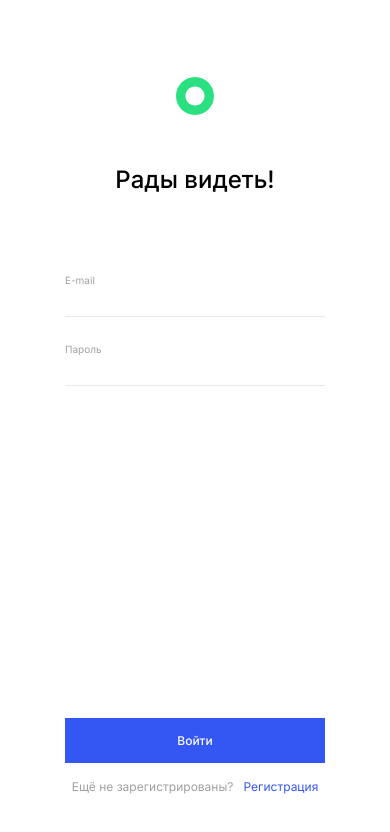
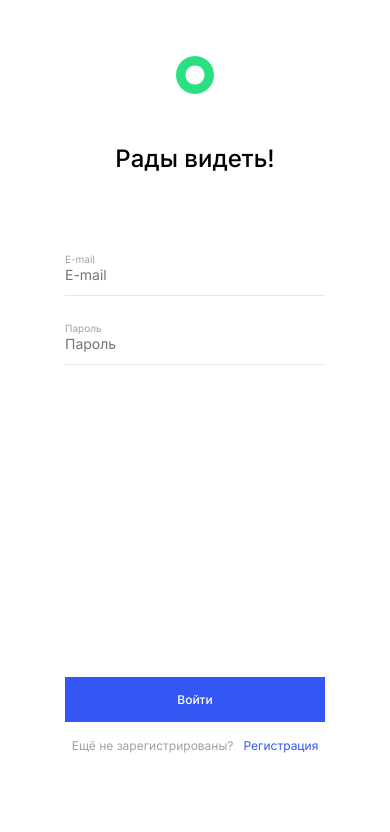
Before and after one commit to taniauvya/movies-explorer-frontend, a React (Create React App) app: page /signin in a window 390 px wide. Shown: the top 832 px of the page. Built offline with nearby package versions, Linux system fonts and the light colour scheme; the HTML template or start-up script is replaced by a standard one.

Commit message:
LoginRegister

```diff
--- a/src/components/Login/Login.css
+++ b/src/components/Login/Login.css
@@ -0,0 +1,9 @@
+.login__space {
+    padding-top: 224px;
+}
+
+@media (max-width: 420px) {
+    .login__space {
+        padding-top: 312px;
+    }
+}
--- a/src/components/Login/Login.js
+++ b/src/components/Login/Login.js
@@ -17,11 +17,13 @@ const Login = ({onLogin}) => {
             linkTitle="Ещё не зарегистрированы?"
             linkText="Регистрация"
             linkAddress="/signup"
-            onSubmit={handleSubmit}>
+            onSubmit={handleSubmit}
+            submitSpaceClass="login__space">
 
             <LoginRegisterInput
                 type="email"
                 name="email"
+                placeholder="E-mail"
                 title="E-mail"
                 validationAttrs = {{ required: true }}
             />
@@ -30,6 +32,7 @@ const Login = ({onLogin}) => {
                 type="password"
                 name="password"
                 title="Пароль"
+                placeholder="Пароль"
                 validationAttrs = {{ required: true, minlength: 2 }}
             />
 
--- a/src/components/LoginRegisterForm/LoginRegisterForm.css
+++ b/src/components/LoginRegisterForm/LoginRegisterForm.css
@@ -1,70 +1,35 @@
 .loginregister {
     display: flex;
     flex-direction: column;
-    align-items: center;
-    height: 100vh;
-    width: 100%;
+    padding-top: 69px;
 }
 
-.loginregister__space_logo {
-    flex-grow: 1;
-    flex-basis: 70px;
-    flex-shrink: 20;
-}
-
-.loginregister__space_main_title {
-    flex-shrink: 10;
-    flex-basis: 40px;
-}
-
-.loginregister__space_main_form {
-    flex-basis: 40px;
-}
-
-.loginregister__space_footer {
-    flex-grow: 1;
-    flex-shrink: 20;
-    flex-basis: 70px;
-}
-
-.loginregister__container_footer {
+.loginregister__wrapper {
     display: flex;
     flex-direction: column;
+    max-width: calc(396px + 10px + 10px);
     width: 100%;
-    align-items: center;
-    flex-shrink: 0;
-    flex-grow: 0;
+    margin: 0 auto;
+    padding: 0 10px;
 }
 
 .loginregister__header {
     display: flex;
     flex-direction: column;
     align-items: flex-start;
-    max-width: 396px;
-    width: 100%;
-    flex-grow: 1;
-    flex-basis: 108px;
 }
 
 .loginregister__main {
     display: flex;
     flex-direction: column;
-    flex-grow: 1;
-    max-width: 396px;
-    width: 100%;
-    min-height: 222px;
-    flex-basis: 444px;
+    margin-top: 41px;
 }
 
-.loginregister__footer {
-    flex-grow: 1;
+.loginregister__container_button {
     display: flex;
     flex-direction: column;
     align-items: center;
-    width: 100%;
-    min-height: 110px;
-    max-width: 396px;
-    flex-basis: 148px;
+    padding-bottom: 20px;
 }
 
 .loginregister__title {
@@ -75,11 +40,9 @@
 }
 
 .loginregister__form {
-    width: 100%;
     display: flex;
     flex-direction: column;
-    flex-grow: 0;
-    flex-shrink: 0;
+    margin-top: 40px;
 }
 
 .loginregister__container_input {
@@ -103,8 +66,7 @@
     display: flex;
     flex-direction: row;
     gap: 10px;
-    padding-top: 16px;
-    flex-wrap: wrap;
+    margin-top: 16px;
 }
 
 .loginregister__link_title {
@@ -128,64 +90,35 @@
     display: none;
 }
 
-
 @media (max-width: 768px) {
-
-    .loginregister__space_logo {
-        flex-basis: 232px;
-    }
-
-    .loginregister__header {
-        flex-basis: 270px;
-    }
-
-    .loginregister__space_footer {
-        flex-basis: 232px;
-    }
-
-    .loginregister__footer {
-        flex-basis: 310px;
+    .loginregister {
+        display: flex;
+        flex-direction: column;
+        padding-top: 232px;
     }
 }
 
-@media (max-width: 396px) {
+@media (max-width: 420px) {
 
     .loginregister {
-        padding-left: 20px;
-        padding-right: 20px;
+        padding-top: 56px;
     }
 
-    .loginregister__space_logo {
-        flex-basis: 56px;
+    .loginregister__wrapper {
+        max-width: calc(260px + 5px + 5px);
+        padding: 0 5px;
     }
 
-    .loginregister__space_main_form {
-        flex-basis: 80px;
+    .loginregister__main {
+        margin-top: 50px;
+    }
+
+    .loginregister__form {
+        margin-top: 80px;
     }
 
     .loginregister__header {
         align-items: center;
-        max-width: 260px;
-        flex-basis: 93px;
-    }
-
-    .loginregister__space_main_title {
-        flex-basis: 50px;
-    }
-
-    .loginregister__space_footer {
-        flex-basis: 30px;
-    }
-
-    .loginregister__main {
-        max-width: 260px;
-        flex-basis: 581px;
-    }
-
-    .loginregister__footer {
-        max-width: 260px;
-        flex-basis: 104px;
-        min-height: 104px;
     }
 
     .loginregister__title {
--- a/src/components/LoginRegisterForm/LoginRegisterForm.js
+++ b/src/components/LoginRegisterForm/LoginRegisterForm.js
@@ -2,29 +2,25 @@ import { Link } from 'react-router-dom';
 import './LoginRegisterForm.css';
 import Logo from '../Logo/Logo'
 
-
-const LoginRegisterForm = ({ title, formName, buttonText, onSubmit, linkTitle, linkText, linkAddress, children }) => {
+const LoginRegisterForm = ({ title, formName, buttonText, onSubmit, linkTitle, linkText, linkAddress, children, submitSpaceClass }) => {
     return (
-        <div className="loginregister" tabIndex="0">
+        <section className="loginregister" tabIndex="0">
+            <section className="loginregister__wrapper">
                 <header className='loginregister__header'>
-                <div className='loginregister__space_logo' />
                     <Logo />
                 </header>
 
                 <main className="loginregister__main">
-                <div className='loginregister__space_main_title' />
                     <h1 className="loginregister__title">{title}</h1>
-                <div className='loginregister__space_main_form' />
                     <form name={formName} id={formName} className="loginregister__form" onSubmit={onSubmit}>
                         <div className="loginregister__container_input">
                             {children}
                         </div>
                         <span className="loginregister__error" />
-                </form>
-            </main>
 
-            <footer className="loginregister__footer">
-                <div className="loginregister__container_footer">
+                        <div className={submitSpaceClass}/>
+
+                        <div className="loginregister__container_button">
                             <button aria-label={buttonText} form={formName} className="loginregister__submit button-common" type="submit">
                                 {buttonText}
                             </button>
@@ -33,10 +29,10 @@ const LoginRegisterForm = ({ title, formName, buttonText, onSubmit, linkTitle, l
                                 <Link to={linkAddress} className='loginregister__link link-common'>{linkText}</Link>
                             </div>
                         </div>
-                <div className='loginregister__space_footer' />
-            </footer>
-        </div>
-
+                    </form>
+                </main>
+            </section>
+        </section>
     );
 }
 
--- a/src/components/LoginRegisterInput/LoginRegisterInput.js
+++ b/src/components/LoginRegisterInput/LoginRegisterInput.js
@@ -1,10 +1,10 @@
 import './LoginRegisterInput.css';
 
-const LoginRegisterInput = ({ type, name, title, validationAttrs }) => {
+const LoginRegisterInput = ({ type, name, title, placeholder, validationAttrs }) => {
     return (
         <div className="loginregisterinput">
             <label className="loginregisterinput__label">{title}</label>
-            <input name={name} type={type} {...validationAttrs} className="loginregisterinput__input" />
+            <input name={name} placeholder={placeholder} type={type} {...validationAttrs} className="loginregisterinput__input" />
         </div>
 
     );
--- a/src/components/Register/Register.css
+++ b/src/components/Register/Register.css
@@ -0,0 +1,9 @@
+.register__space {
+    padding-top: 154px;
+}
+
+@media (max-width: 420px) {
+    .register__space {
+        padding-top: 240px;
+    }
+}
--- a/src/components/Register/Register.js
+++ b/src/components/Register/Register.js
@@ -10,12 +10,14 @@ const Register = () => {
             buttonText="Зарегистрироваться"
             linkTitle="Уже зарегистрированы?"
             linkText="Войти"
-            linkAddress="/signin">
+            linkAddress="/signin"
+            submitSpaceClass="register__space">
 
             <LoginRegisterInput
                 type="text"
                 name="name"
                 title="Имя"
+                placeholder="Имя"
                 validationAttrs = {{ required: true, minlength: 2 }}
             />
 
@@ -23,6 +25,7 @@ const Register = () => {
                 type="email"
                 name="email"
                 title="E-mail"
+                placeholder="E-mail"
                 validationAttrs = {{ required: true }}
             />
 
@@ -30,6 +33,7 @@ const Register = () => {
                 type="password"
                 name="password"
                 title="Пароль"
+                placeholder="Пароль"
                 validationAttrs = {{ required: true, minlength: 2 }}
             />
 
```
Lines whose indentation alone changed are shown as unchanged.
